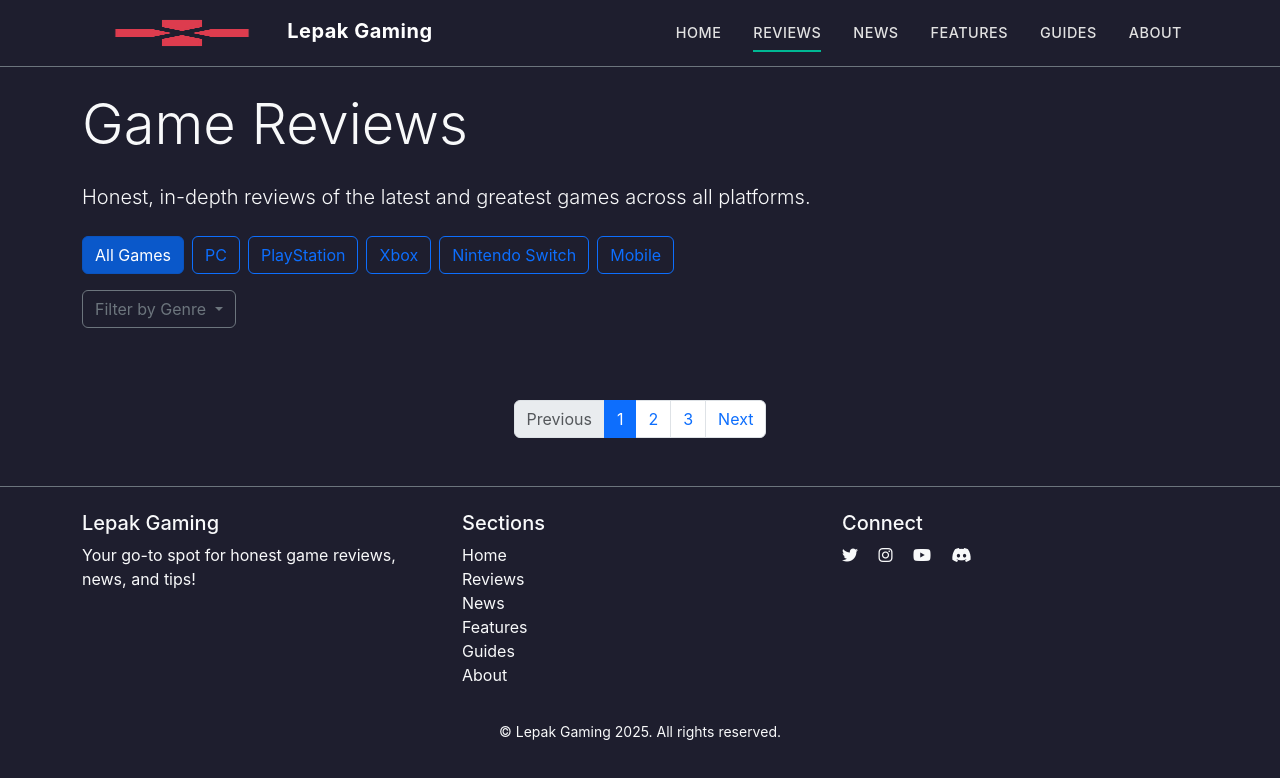
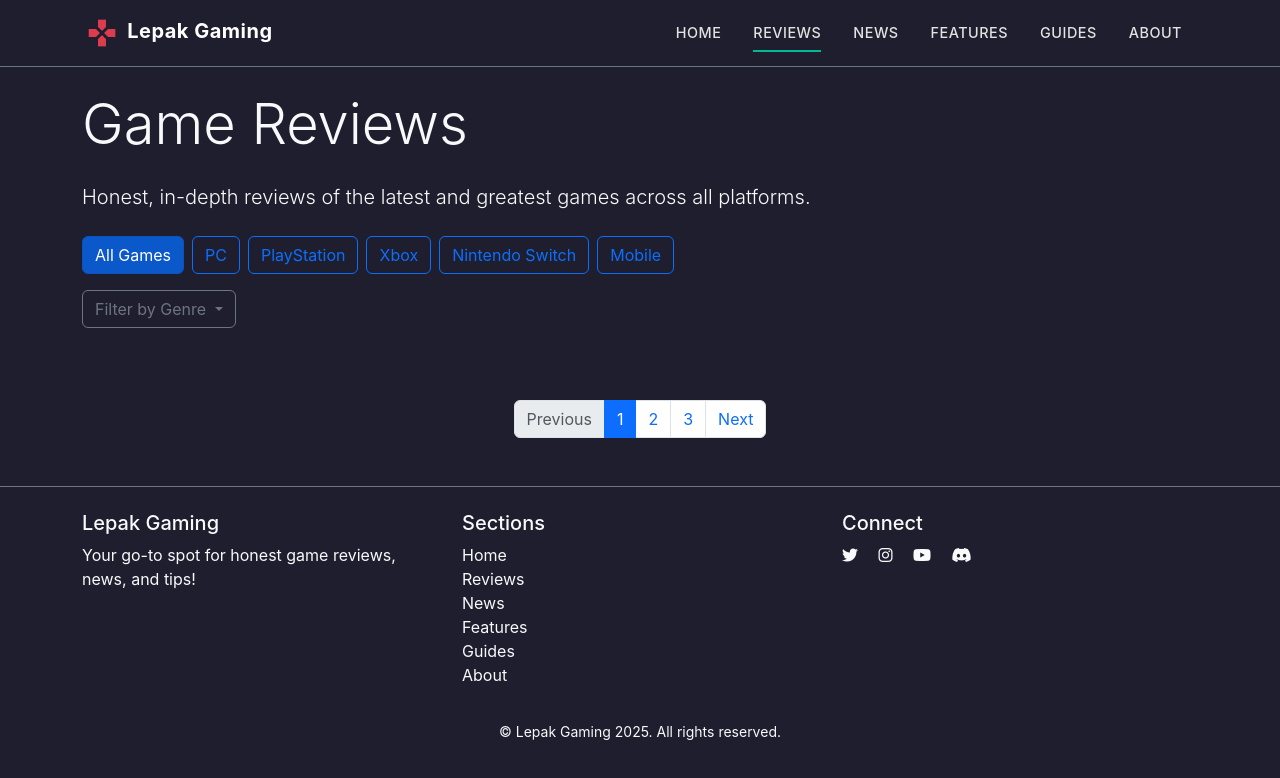
Before and after one commit to AlamiSadHomie/lepak-gaming-website, an Eleventy site: page src/reviews/index.njk in a window 1280 px wide. Built offline with nearby package versions, Linux system fonts and the light colour scheme; Eleventy itself is replaced by a stand-in of ours; files that its build step writes are made by us from their sources.

Commit message:
Update main.css

```diff
--- a/src/assets/css/main.css
+++ b/src/assets/css/main.css
@@ -180,13 +180,3 @@ a:hover {
     height: 300px;
   }
 }
-
-/* Only apply max-width to images NOT in the header */
-body:not(header) img {
-  max-width: 100%;
-}
-
-/* Logo in header keeps its original size */
-header img {
-  width: 200px;
-}
```
